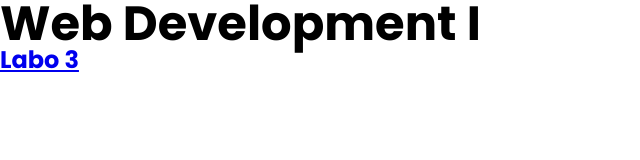
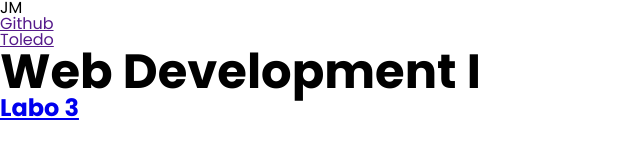
Before and after one commit to JordanMalekeraVives/Web-Development, a plain HTML site: page index.html in a window 1280 px wide. Shown: the whole page, without its empty margins (0-640 px from the left). Drawn offline with Linux system fonts and the light colour scheme.

Commit message:
Added styling to homepage

```diff
--- a/index.html
+++ b/index.html
@@ -14,13 +14,20 @@
     <img src="./assets/images/logo.svg" alt="VIVES logo">
     <h1>WEB DEVELOPMENT</h1>
 </div>
+<nav>
+    <ul>
+        <li>JM</li>
+        <li><a href="">Github</a></li>
+        <li><a href="">Toledo</a></li>
+    </ul>
+</nav>
 <h1>Web Development I</h1>
 <h2><a href="./labo_3/index.html">Labo 3</a></h2>
 <script defer>
     const load = document.querySelector(".preloader");
     function loadfun() {
         load.style.animation = "fade 0.2s linear";
-        load.style.animationDelay = "1.8s"
+        load.style.animationDelay = "1.8s";
         setTimeout( () => {
             load.style.display = "none";
         }, 2000)
```
